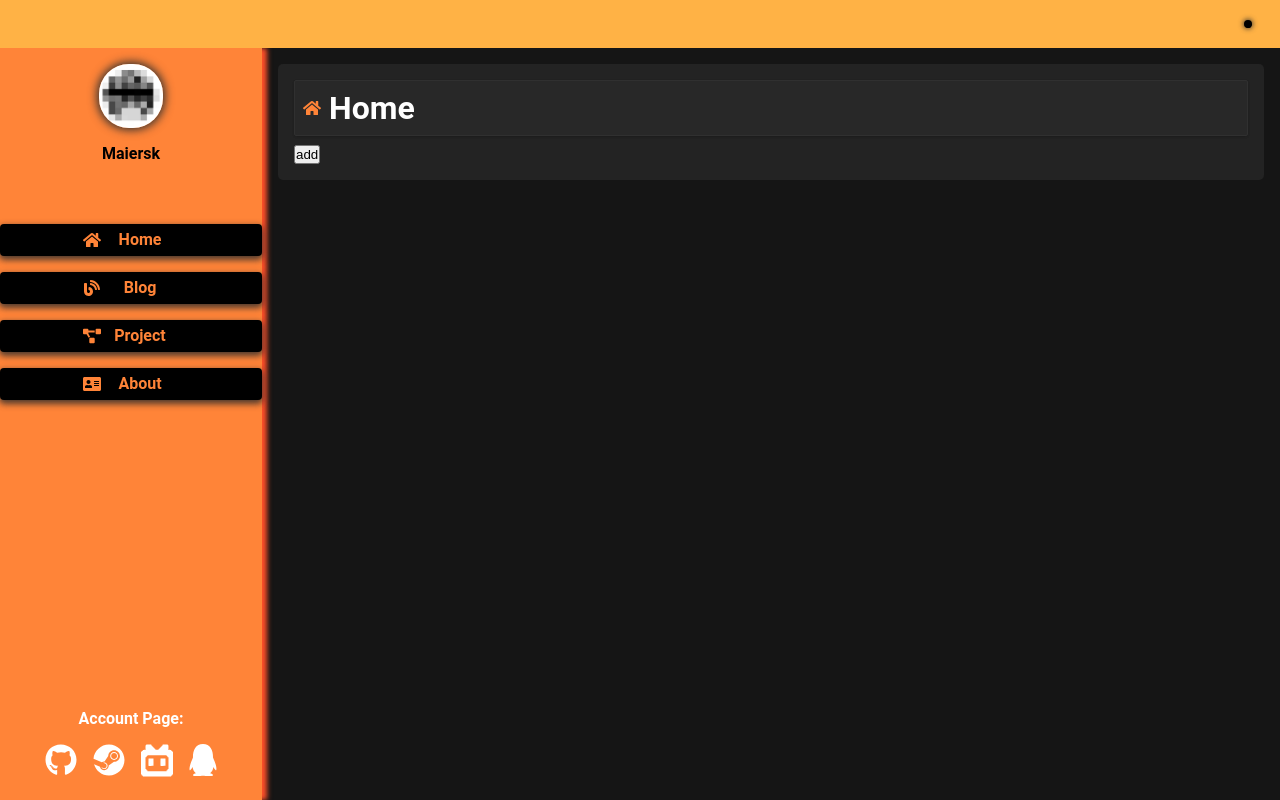
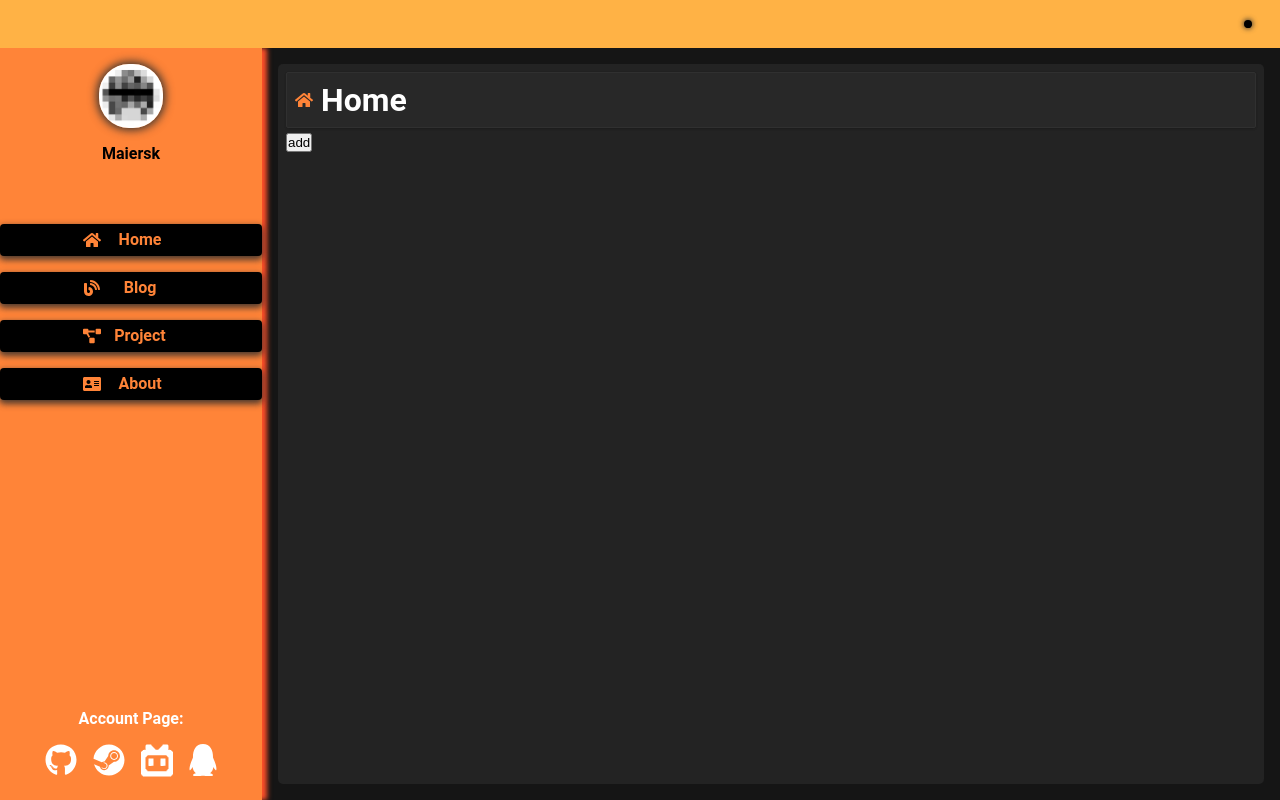
Before and after one commit to maiersk/myblog, a Vue app: page / in a window 1280 px wide. Built offline with nearby package versions, Linux system fonts and the light colour scheme; no server answers.

Commit message:
page组件使用main剩余高度

```diff
--- a/src/App.vue
+++ b/src/App.vue
@@ -116,6 +116,12 @@ export default {
     margin-left: $navbar-width;
     padding: 1rem;
     padding-top: 3rem + 1rem;
+    min-height: 100vh;
+    max-height: 100%;
+
+    // 使用flex布局使page组件使用剩余高度
+    display: flex;
+    flex-direction: column;
   }
 
   > footer {
--- a/src/components/pageTheme.vue
+++ b/src/components/pageTheme.vue
@@ -31,8 +31,9 @@ export default {
 <style lang="scss" scoped>
   .page-theme {
     height: 100%;
-    padding: 0.5rem;
+    padding: 0.25rem;
     border-radius: 5px;
+    flex-grow: 1; //使用剩余高度
 
     .title_div {
       background-color: #282828;
@@ -53,7 +54,7 @@ export default {
     }
 
     > main {
-      margin: 0.5rem;
+      margin: 0.25rem;
     }
     > div {
       @extend main;
```
